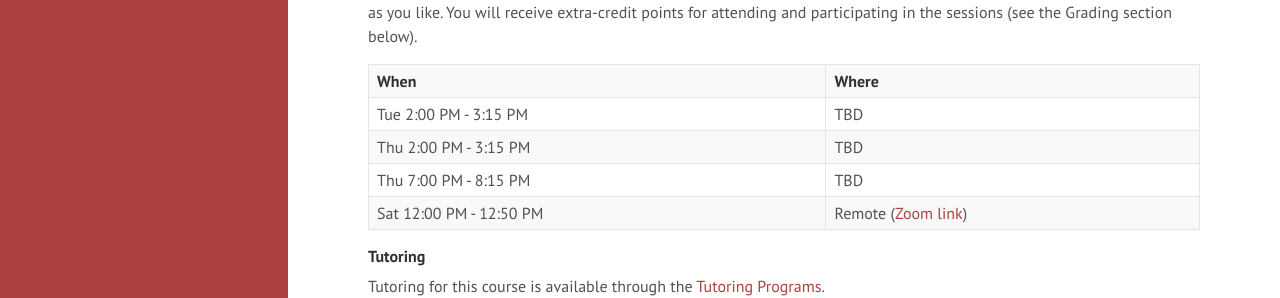
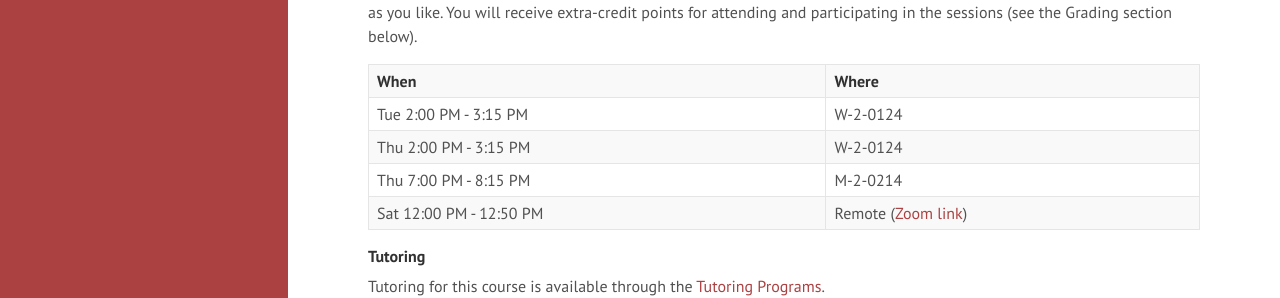
Before and after one commit to swamiiyer/swamiiyer.github.io, a Jekyll site: the page built from _pages/cs110/course_info.md, in a window 1280 px wide and 900 px high, scrolled down 1796 px. Shown: the part 156-454 px from the top of the window. Built offline with Jekyll 4.4.1, drawn with Linux system fonts in a browser that asks for light colours.

Commit message:
SI rooms

```diff
--- a/_pages/cs110/course_info.md
+++ b/_pages/cs110/course_info.md
@@ -55,10 +55,10 @@ Starting from the second week, there will be a discussion every week. The focus
 As part of the College of Science and Mathematics Freshman Success Program, supplemental instruction (SI) is available to all CS110 students free of charge. The SI sessions will also start from the second week. The focus of the sessions for a particular week will be the material covered in class during the previous week. The SI leader will walk you through the relevant lecture notes and solve problems. In addition, the SI leader will answer any specific questions you may have about the current exercise/project assignment, or the course material in general. The SI sessions are optional, but highly recommended, especially if you feel like you are falling behind in the course. You may attend as few or as many sessions as you like. You will receive extra-credit points for attending and participating in the sessions (see the Grading section below).
 
 | **When** | **Where** |
-| Tue 2:00 PM - 3:15 PM | TBD |
-| Thu 2:00 PM - 3:15 PM | TBD |
-| Thu 7:00 PM - 8:15 PM | TBD |
-| Sat 12:00 PM - 12:50 PM | Remote ([Zoom link](TBD)) |
+| Tue 2:00 PM - 3:15 PM | W-2-0124 |
+| Thu 2:00 PM - 3:15 PM | W-2-0124 |
+| Thu 7:00 PM - 8:15 PM | M-2-0214 |
+| Sat 12:00 PM - 12:50 PM | Remote ([Zoom link](https://umassboston.zoom.us/j/95824390861)) |
 
 #### Tutoring
 
```
Also changed, not shown: _pages/cs210/course_info.md (+3 -3 lines).
